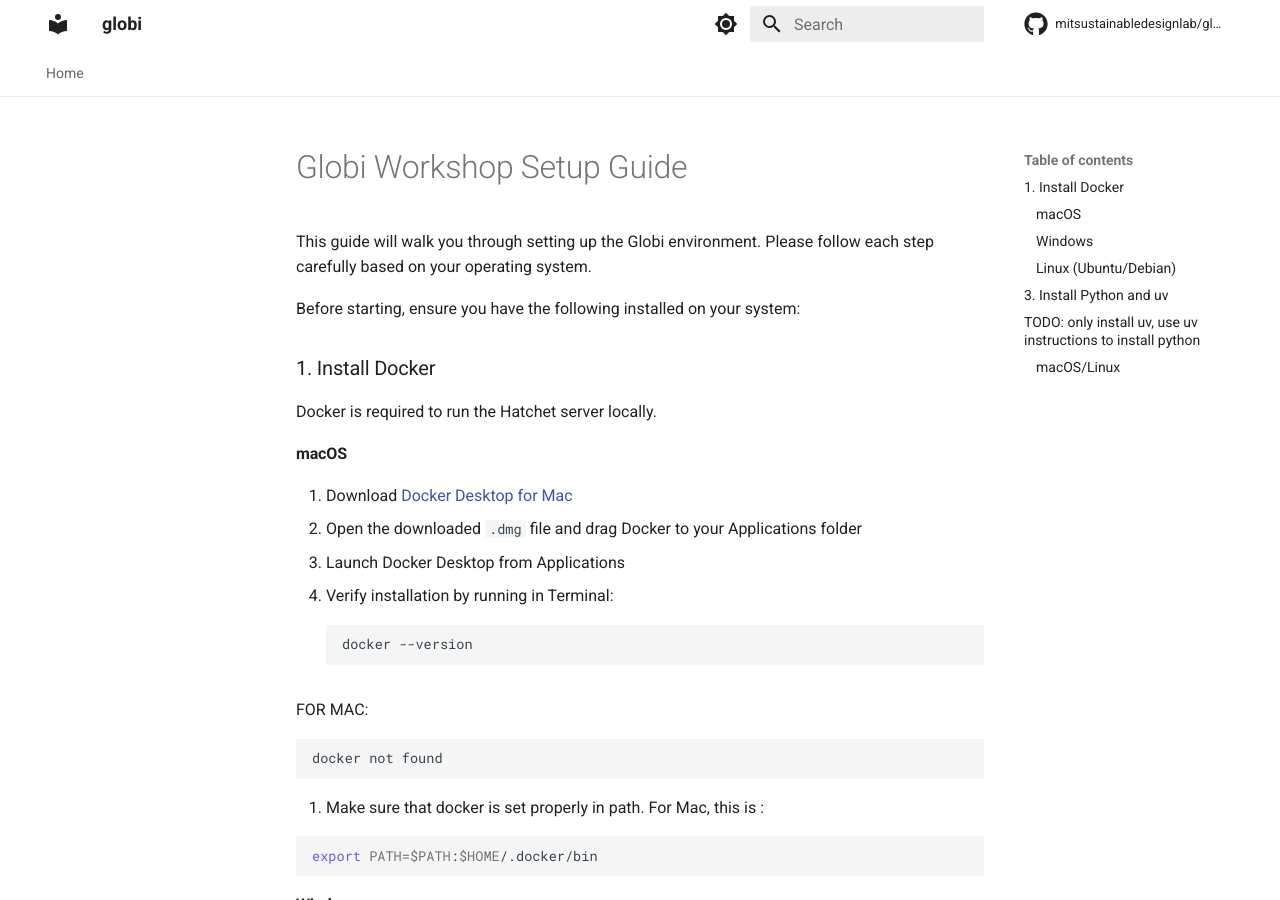
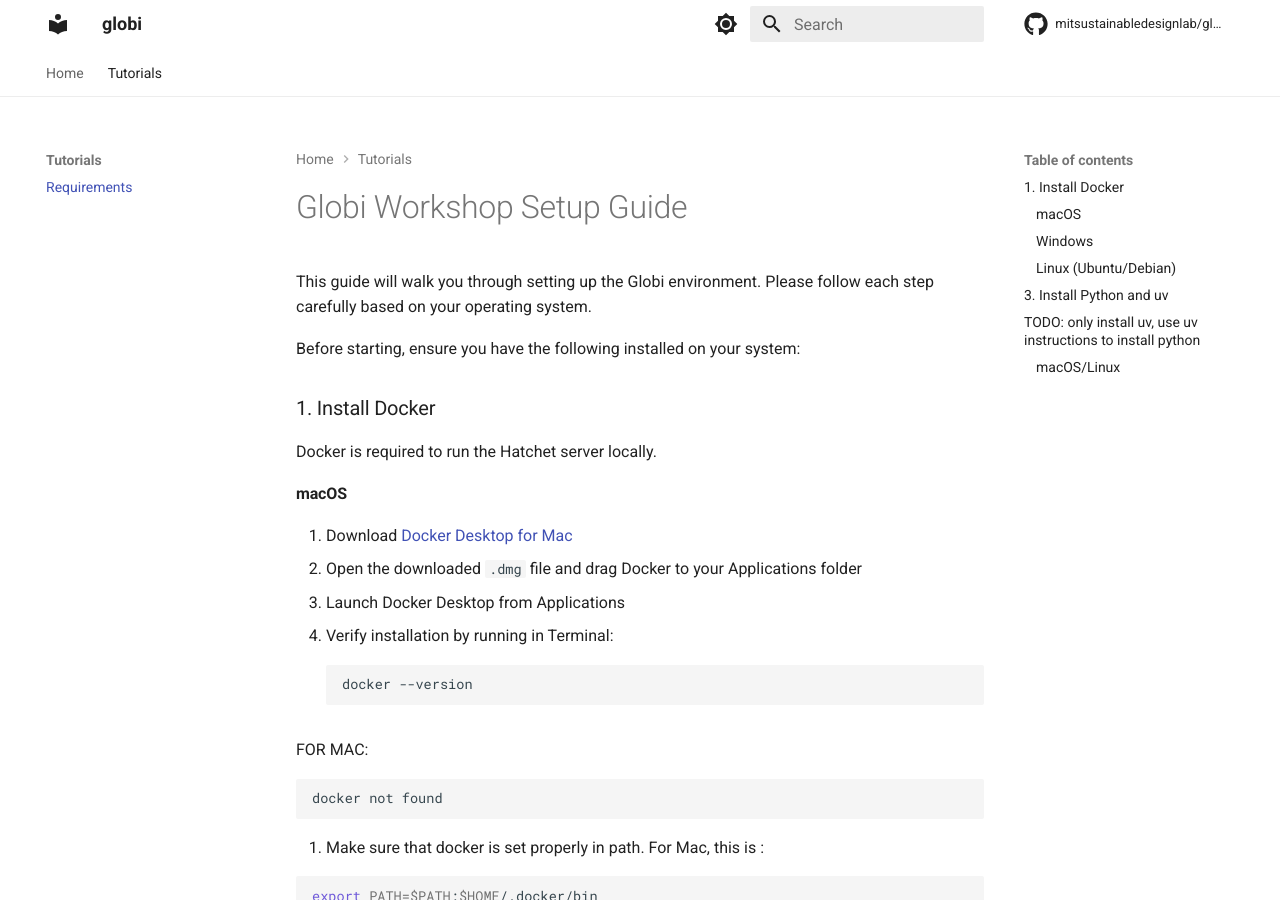
Before and after one commit to MITSustainableDesignLab/globi, an MkDocs documentation site: the page built from docs/repo_setup.md, in a window 1280 px wide and 900 px high. Built offline with MkDocs 1.6.1 and Material for MkDocs 9.7.7, drawn with Linux system fonts in a browser that asks for light colours; comment, search, counter and statistics services are not loaded; some of the changed lines change nothing that is shown.

Commit message:
update mkdocs

```diff
--- a/mkdocs.yml
+++ b/mkdocs.yml
@@ -9,6 +9,8 @@
 
 nav:
   - Home: index.md
+  - Tutorials:
+      - Requirements: repo_setup.md
   # - Blog:
   #     - Building Scythe: blog/building-scythe.md
 
```
